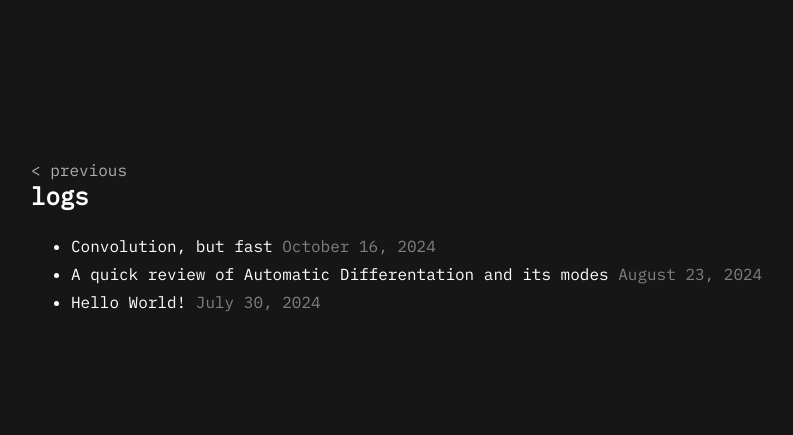
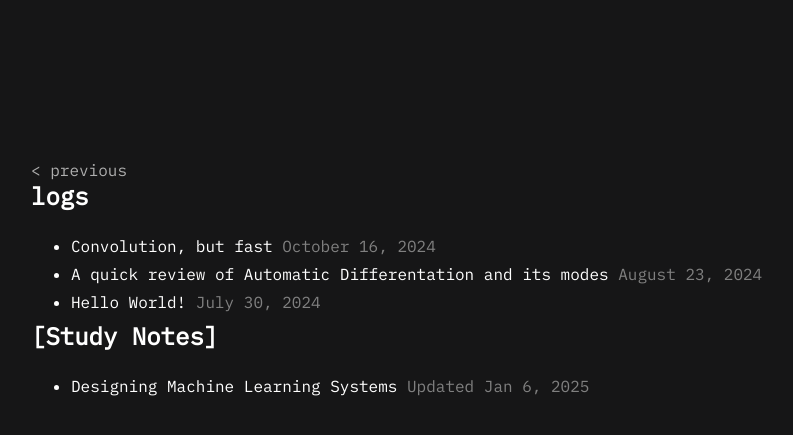
Before and after one commit to tayheau/tayheau.github.io, a Jekyll site: the page built from logs.html, in a window 1280 px wide. Shown: the top 435 px of the page, without its empty margins (209-1002 px from the left). Built offline with Jekyll 4.4.1, drawn with Linux system fonts in a browser that asks for light colours.

Commit message:
Update logs.html

```diff
--- a/logs.html
+++ b/logs.html
@@ -10,3 +10,10 @@ layout: logs
     </li>
 {% endfor %}
 </ul>
+<h2>[Study Notes]</h2>
+<ul>
+    <li>
+        <a href="./1 - Data Engineering Fundamentals">Designing Machine Learning Systems</a>
+        <span>Updated Jan 6, 2025</span>
+    </li>
+</ul>
```
